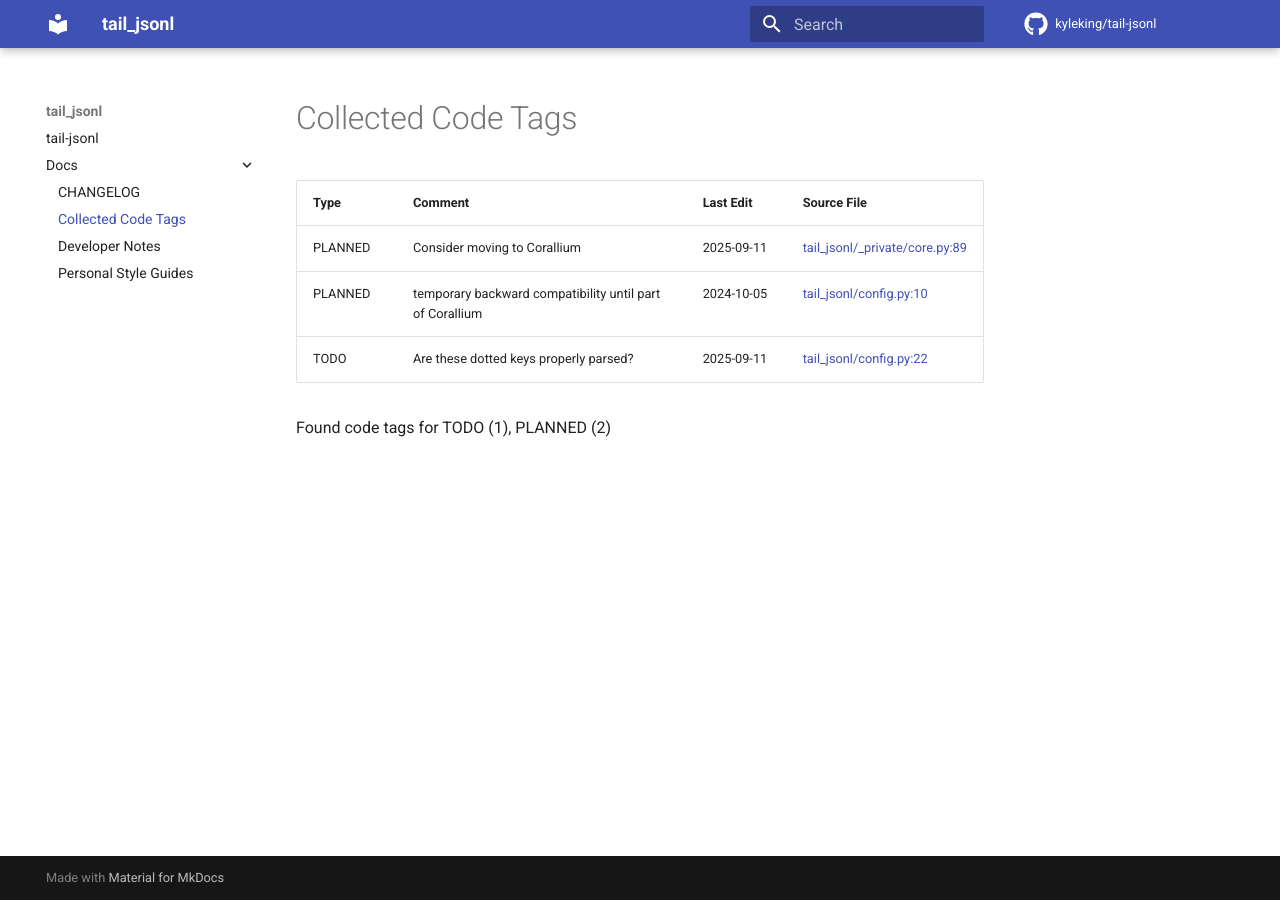
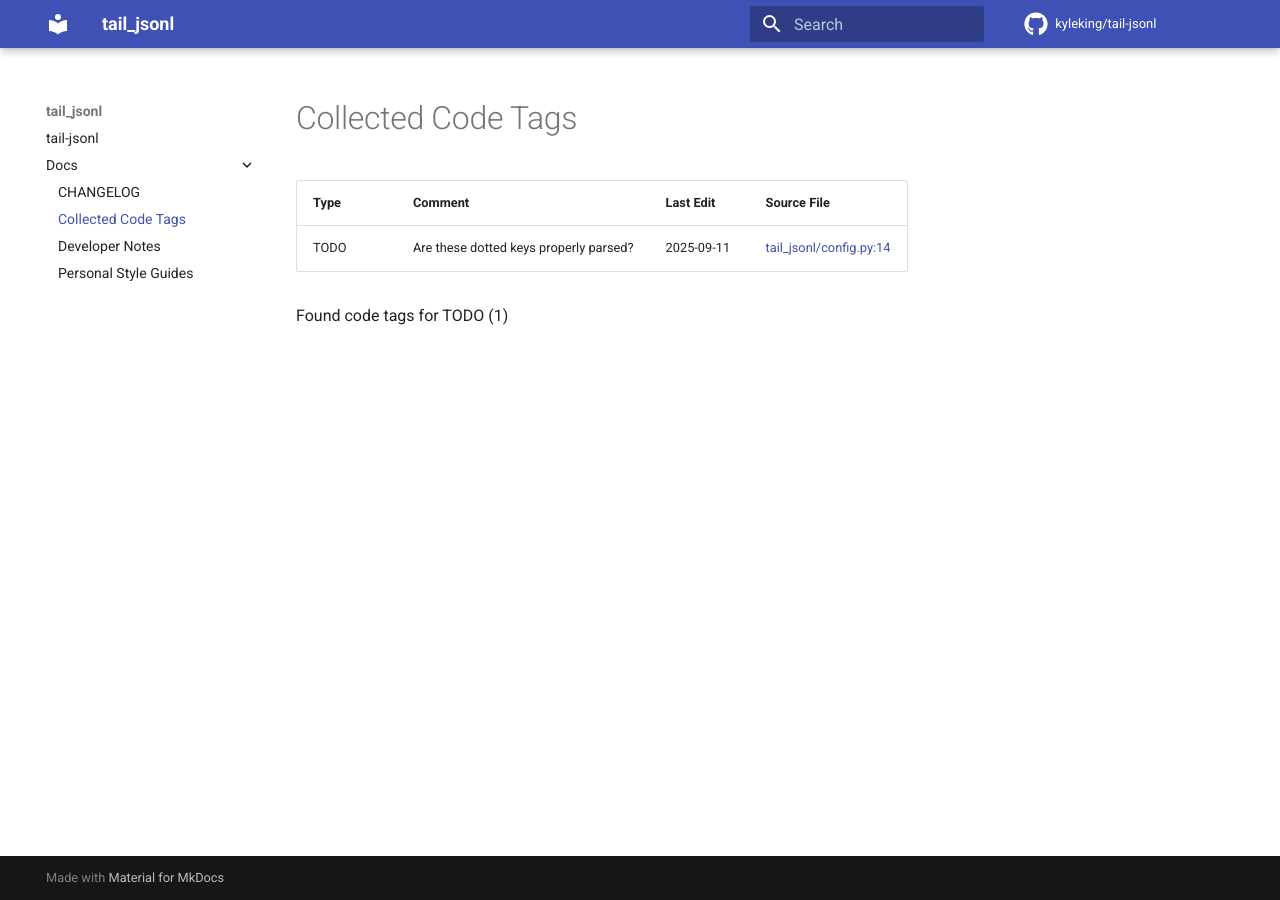
Before and after one commit to KyleKing/tail-jsonl, an MkDocs documentation site: the page built from docs/docs/CODE_TAG_SUMMARY.md, in a window 1280 px wide. Built offline with MkDocs 1.6.1 and Material for MkDocs 9.7.7, drawn with Linux system fonts in a browser that asks for light colours; comment, search, counter and statistics services are not loaded.

Commit message:
docs: Regenerate code tag summary

```diff
--- a/docs/docs/CODE_TAG_SUMMARY.md
+++ b/docs/docs/CODE_TAG_SUMMARY.md
@@ -1,11 +1,9 @@
 # Collected Code Tags
 
-| Type    | Comment                                                  | Last Edit  | Source File                                                                                                                                             |
-|---------|----------------------------------------------------------|------------|---------------------------------------------------------------------------------------------------------------------------------------------------------|
-| PLANNED | Consider moving to Corallium                             | 2025-09-11 | [tail_jsonl/_private/core.py:89](https://github.com/KyleKing/tail-jsonl/blame/b8b654530a8750cb53a399e368689168e3cc2123/tail_jsonl/_private/core.py#L75) |
-| PLANNED | temporary backward compatibility until part of Corallium | 2024-10-05 | [tail_jsonl/config.py:10](https://github.com/KyleKing/tail-jsonl/blame/bd32054c9276da9dba500cb7c1289061f4e0ada1/tail_jsonl/config.py#L10)               |
-| TODO    | Are these dotted keys properly parsed?                   | 2025-09-11 | [tail_jsonl/config.py:22](https://github.com/KyleKing/tail-jsonl/blame/57ebf0b3404ebd5daf4f45933267f38b40ae3738/tail_jsonl/config.py#L22)               |
+| Type | Comment                                | Last Edit  | Source File                                                                                                                               |
+|------|----------------------------------------|------------|-------------------------------------------------------------------------------------------------------------------------------------------|
+| TODO | Are these dotted keys properly parsed? | 2025-09-11 | [tail_jsonl/config.py:14](https://github.com/KyleKing/tail-jsonl/blame/57ebf0b3404ebd5daf4f45933267f38b40ae3738/tail_jsonl/config.py#L22) |
 
-Found code tags for TODO (1), PLANNED (2)
+Found code tags for TODO (1)
 
 <!-- calcipy_skip_tags -->
--- /dev/null
+++ b/doing.txt
@@ -0,0 +1 @@
+Deciding on tool's identity. See Claude
```
